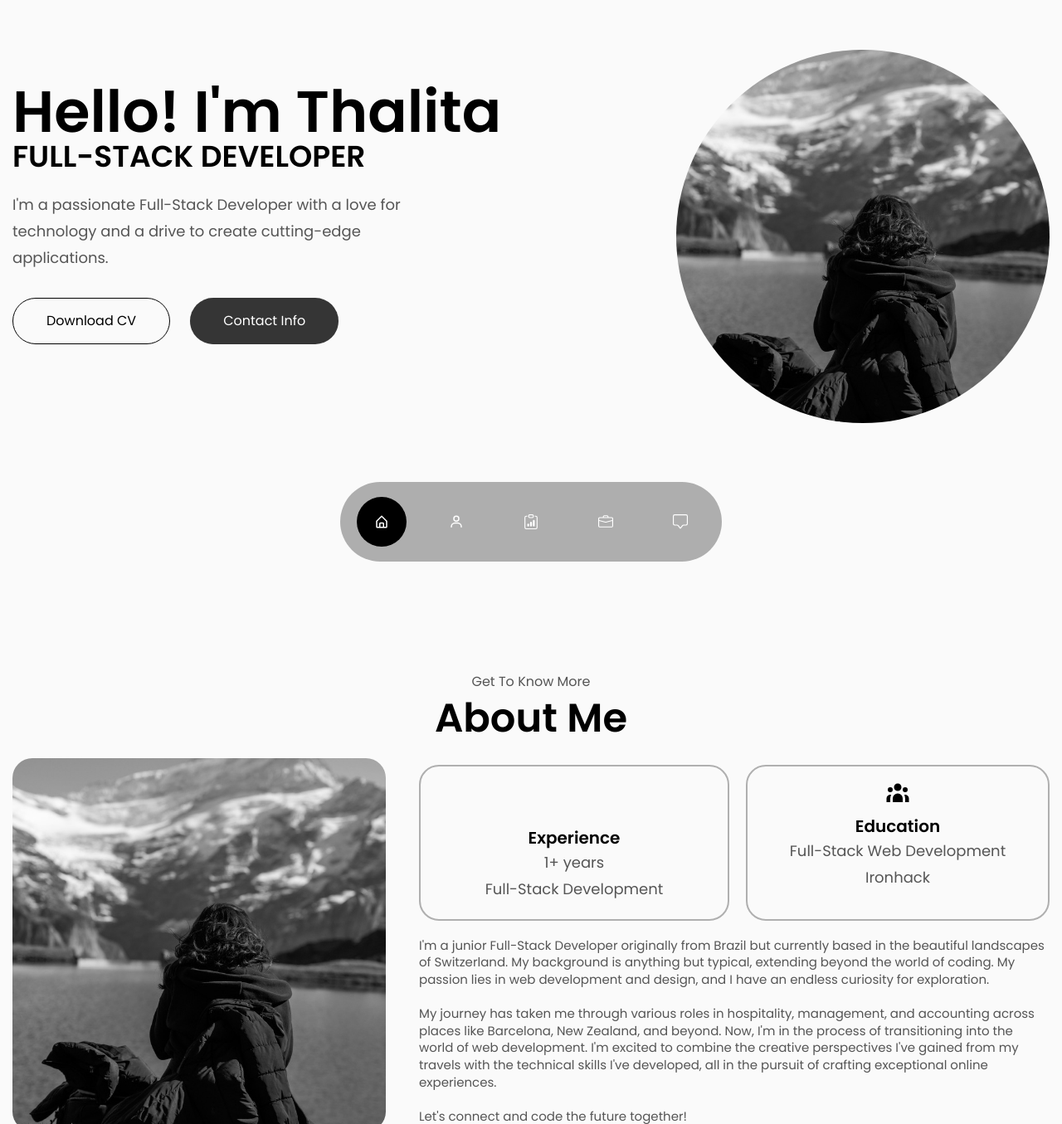
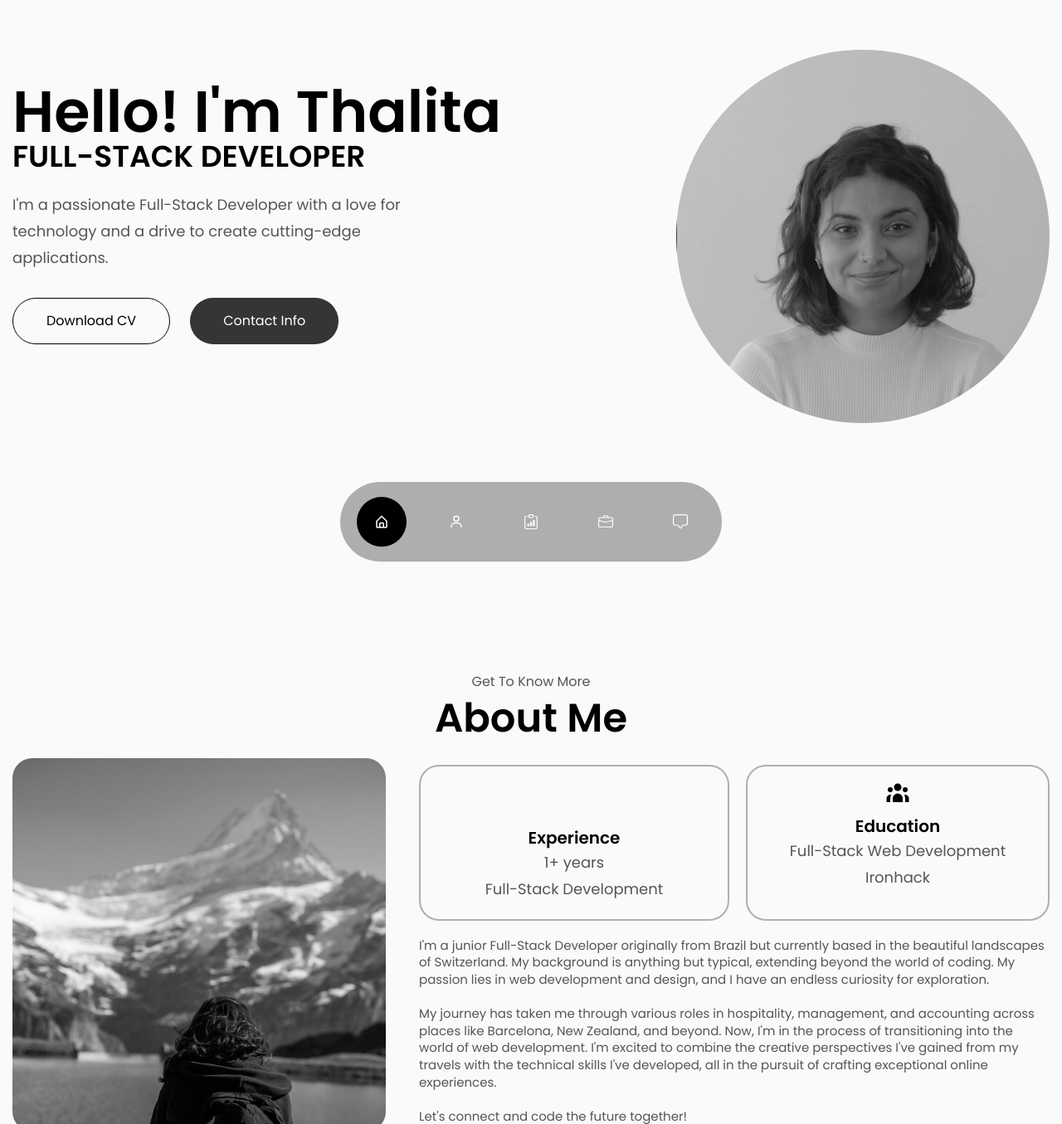
Before and after one commit to ThalitadosReis/my-portfolio, a React (Create React App) app: page / in a window 1280 px wide. Shown: the part 115-1470 px from the top of the page at 83% size. Built offline with nearby package versions, Linux system fonts and the light colour scheme; some icons are missing; the HTML template or start-up script is replaced by a standard one.

Commit message:
adj image settings

```diff
--- a/src/components/About.js
+++ b/src/components/About.js
@@ -24,7 +24,7 @@ export default function About() {
             initial="hidden"
             whileInView={"show"}
             viewport={{ once: false, amount: 0.3 }}
-            className="flex-1 bg-about bg-cover bg-center bg-no-repeat max-h-[350px] max-w-[350px] lg:min-w-[450px] lg:min-h-[450px] md:min-h-[275px] md:min-w-[275px] mx-auto rounded-3xl grayscale"
+            className="flex-1 bg-about bg-cover bg-top bg-no-repeat max-h-[350px] max-w-[350px] lg:min-w-[450px] lg:min-h-[450px] md:min-h-[275px] md:min-w-[275px] mx-auto rounded-3xl grayscale"
           ></motion.div>
           {/* text */}
           <motion.div
--- a/src/components/Banner.js
+++ b/src/components/Banner.js
@@ -73,7 +73,7 @@ export default function Banner() {
             variants={fadeIn("down", 0.5)}
             initial="hidden"
             whileInView={"show"}
-            className="flex-1 bg-about bg-cover bg-center bg-no-repeat h-full w-full max-w-[300px] max-h-[300px] lg:items-center lg:min-w-[450px] lg:min-h-[450px] mx-auto rounded-full grayscale"
+            className="flex-1 bg-banner bg-cover bg-center bg-no-repeat h-full w-full max-w-[300px] max-h-[300px] lg:items-center lg:min-w-[450px] lg:min-h-[450px] mx-auto rounded-full grayscale"
           ></motion.div>
         </div>
       </div>
```
